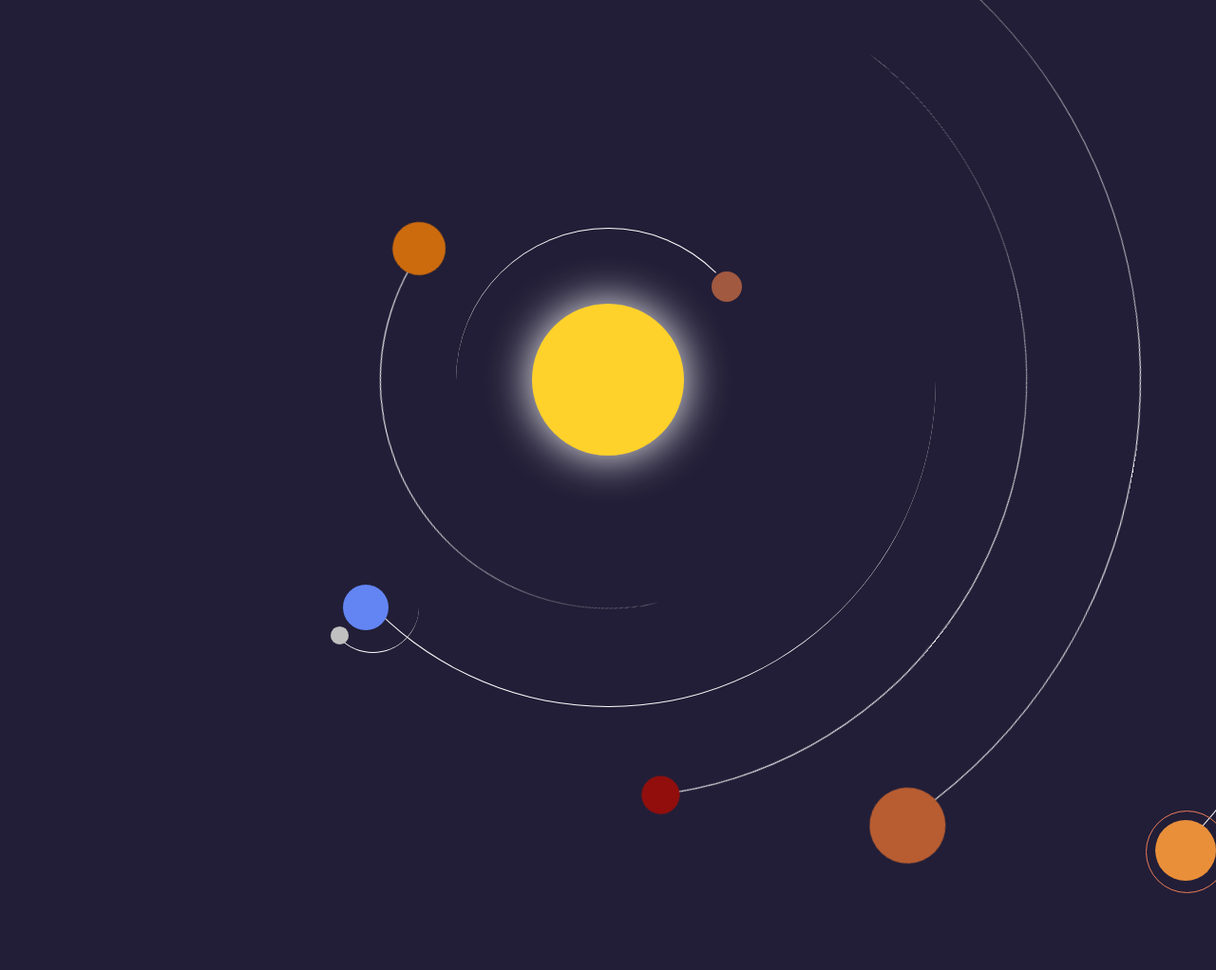
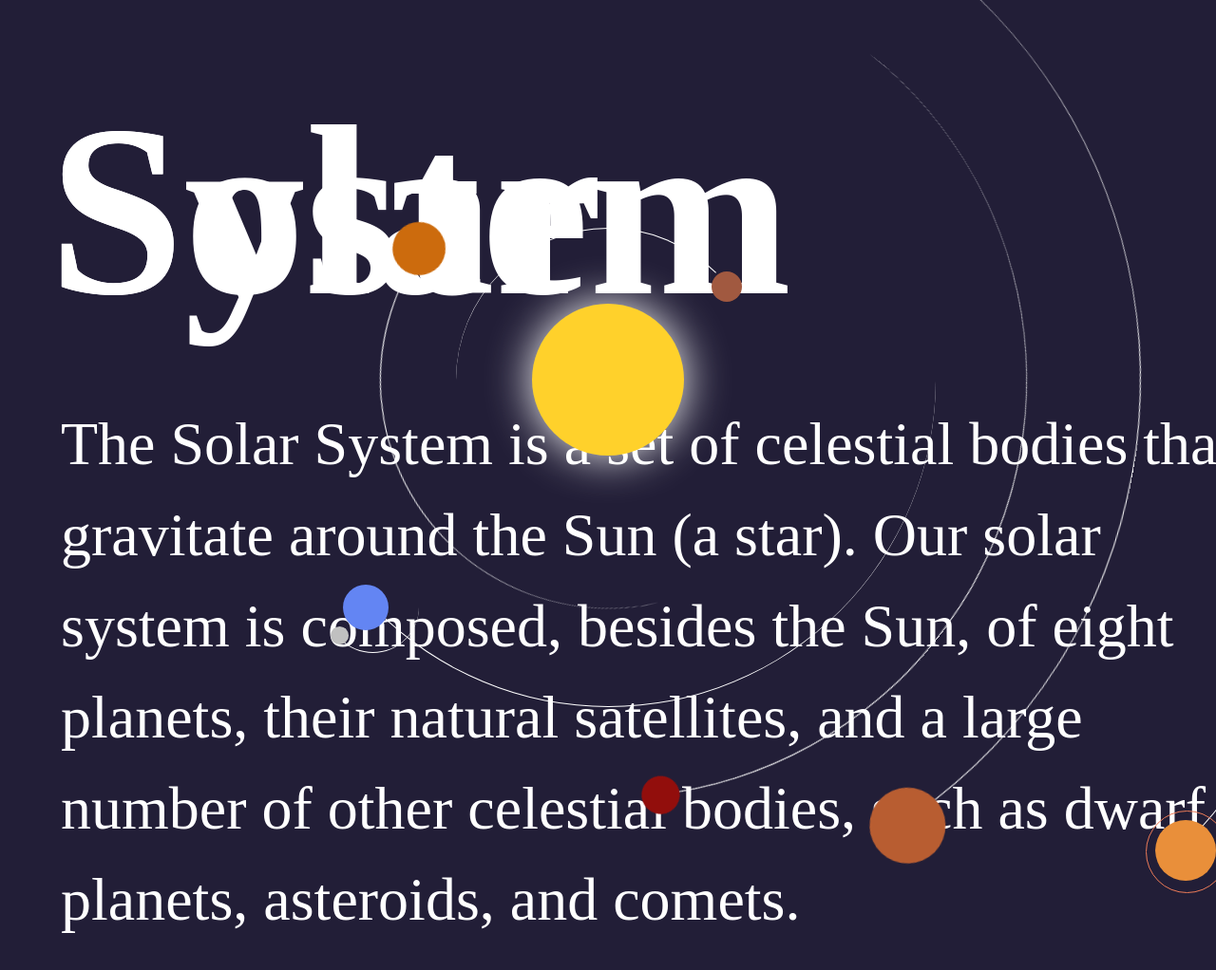
Before and after one commit to LeonardoBringel/solar-system-model, a plain HTML site: page index.html in a window 1280 px wide. Shown: the top 1022 px of the page at 95% size. Drawn offline with Linux system fonts and the light colour scheme.

Commit message:
Add header

```diff
--- a/index.html
+++ b/index.html
@@ -7,6 +7,14 @@
 	<link rel="stylesheet" type="text/css" href="src/styles.css">
 </head>
 <body>
+	<header>
+		<h1 id="title">Solar System</h1>
+		<p id="description">
+			The Solar System is a set of celestial bodies that gravitate around the Sun (a star). Our solar system is composed,
+			besides the Sun, of eight planets, their natural satellites, and a large number of other celestial bodies, such as
+			dwarf planets, asteroids, and comets.
+		</p>
+	</header>
 	<main>
 		<div id="system">
 			<div id="sun"></div>
--- a/src/styles.css
+++ b/src/styles.css
@@ -11,7 +11,28 @@ body {
 }
 
 
-/* -- main -- */
+/* -- HEADER -- */
+#title {
+	color: #FFFFFF;
+	font-size: 16em;
+	padding: 0.1em;
+	line-height: 0;
+
+	padding-top: 0.2em;
+	padding-left: 0.2em;
+}
+
+#description {
+	color: #FFFFFF;
+	font-size: 4em;
+	line-height: 1.5;
+
+	margin-left: 1em;
+	width: 20em;
+}
+
+
+/* -- MAIN -- */
 #sun,
 #merkury,
 #venus,
```
